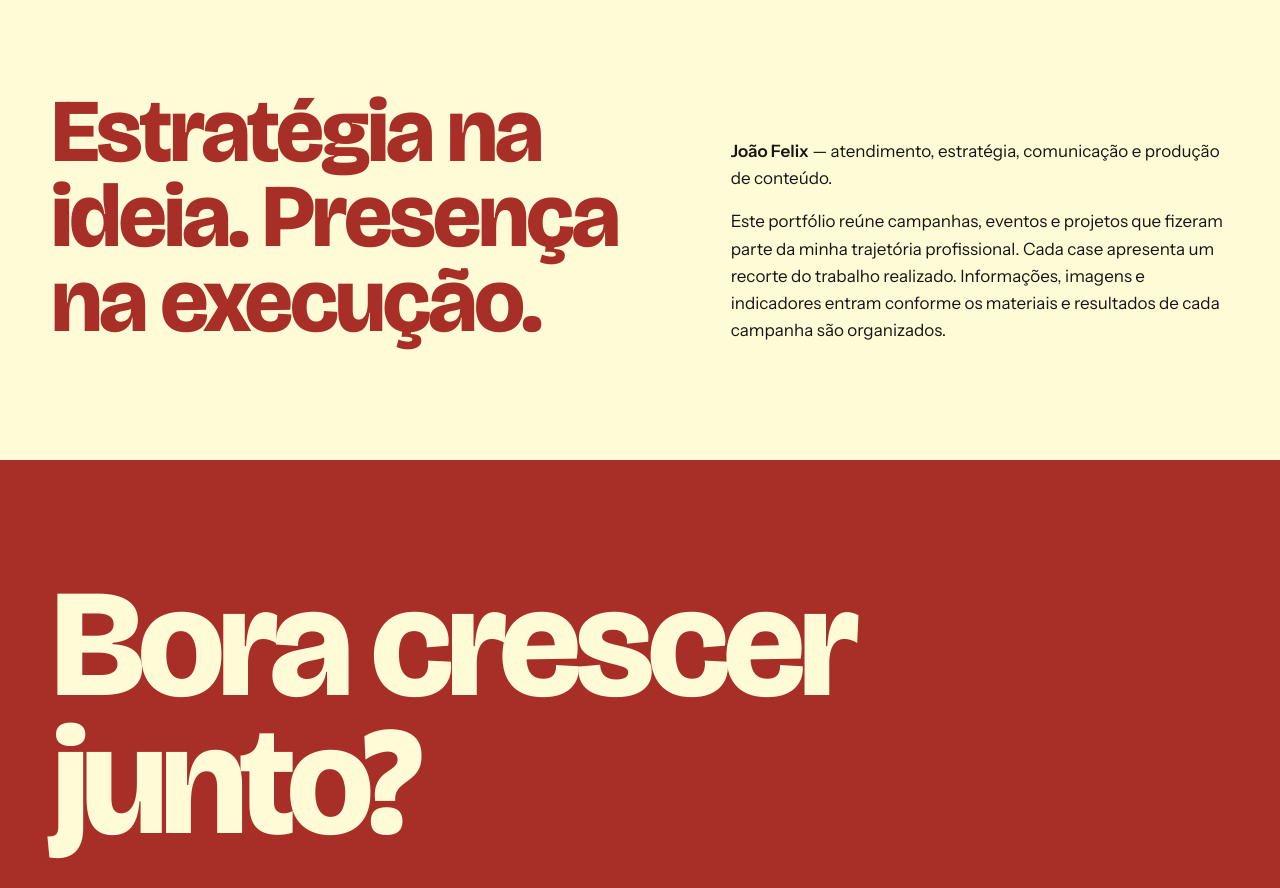
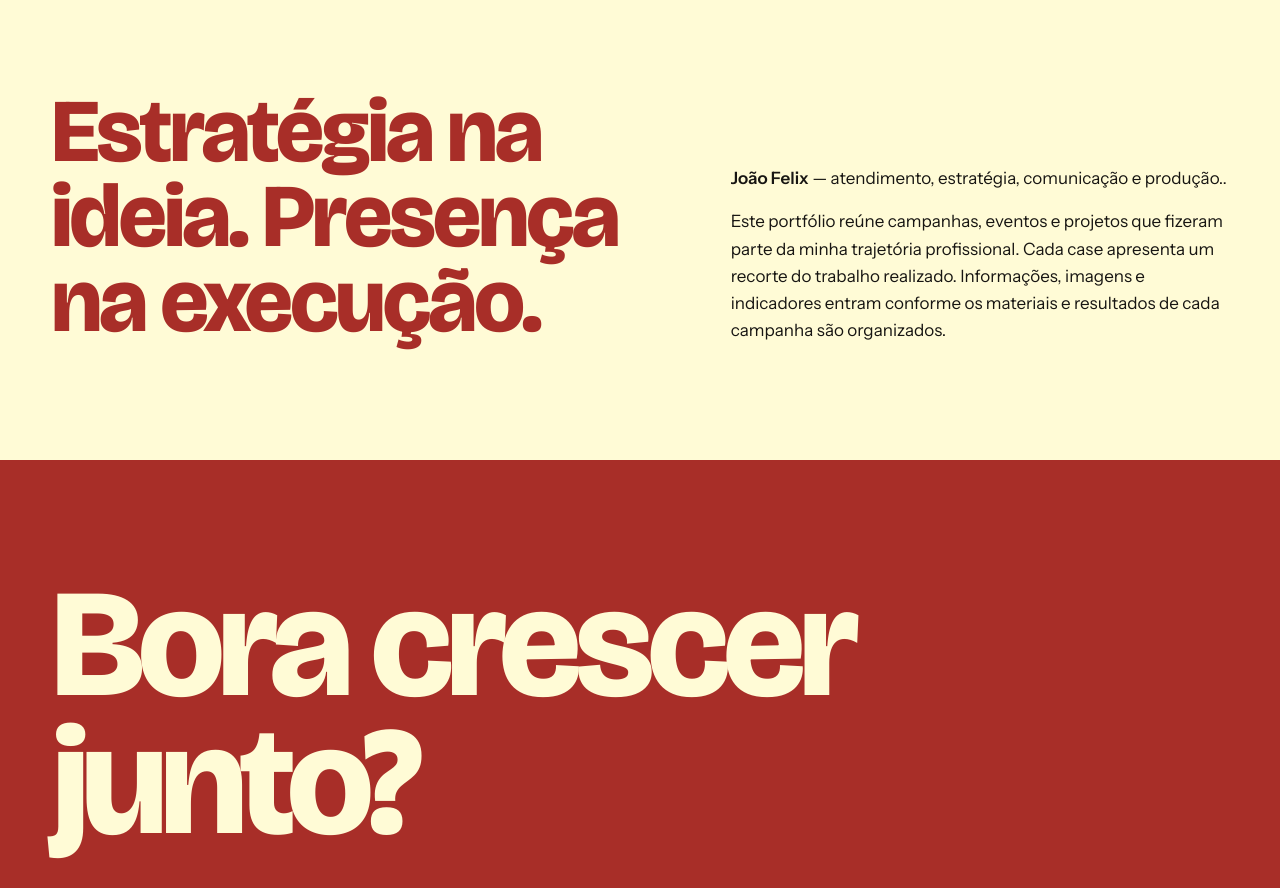
Before and after one commit to Joaofelix23/Portif-lio, a plain HTML site: page index.html in a window 1280 px wide. Shown: the part 7400-8288 px from the top of the page. Drawn offline with nearby package versions, Linux system fonts and the light colour scheme.

```diff
--- a/index.html
+++ b/index.html
@@ -43,7 +43,7 @@
   <section id="sobre" class="sobre" aria-labelledby="h-sobre">
     <h2 id="h-sobre">Estratégia na ideia. Presença na execução.</h2>
     <div>
-      <p><strong>João Felix</strong> — atendimento, estratégia, comunicação e produção de conteúdo.</p>
+      <p><strong>João Felix</strong> — atendimento, estratégia, comunicação e produção..</p>
       <p>Este portfólio reúne campanhas, eventos e projetos que fizeram parte da minha trajetória profissional. Cada case apresenta um recorte do trabalho realizado. Informações, imagens e indicadores entram conforme os materiais e resultados de cada campanha são organizados.</p>
     </div>
   </section>
```
